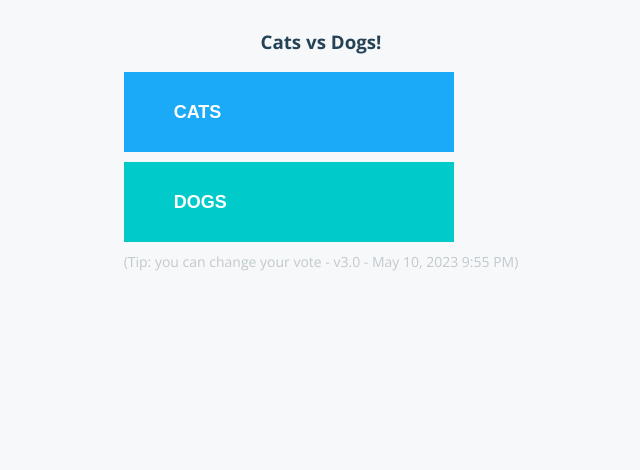
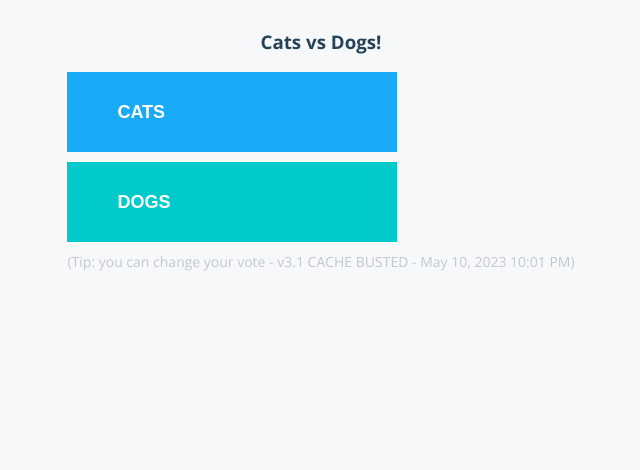
Before and after one commit to vijaykvv/votingapp, a Flask app: page / in a window 1280 px wide. Shown: the top 470 px of the page, without its empty margins (319-959 px from the left). Run offline with Flask 3, Linux system fonts and the light colour scheme; some libraries are stand-ins or nearby versions.

Commit message:
Add more cache busting changes and update UI text

```diff
--- a/vote/app.py
+++ b/vote/app.py
@@ -6,6 +6,7 @@
 import json
 import logging
 
+# Updated on May 10, 2023 at 10:01 PM - Cache busting test
 option_a = os.getenv('OPTION_A', "Cats")
 option_b = os.getenv('OPTION_B', "Dogs")
 hostname = socket.gethostname()
--- a/vote/templates/index.html
+++ b/vote/templates/index.html
@@ -19,7 +19,7 @@
           <button id="b" type="submit" name="vote" class="b" value="b">{{option_b}}</button>
         </form>
         <div id="tip">
-          (Tip: you can change your vote - v3.0 - May 10, 2023 9:55 PM)
+          (Tip: you can change your vote - v3.1 CACHE BUSTED - May 10, 2023 10:01 PM)
         </div>
         <div id="hostname">
           Processed by container ID {{hostname}}
```
